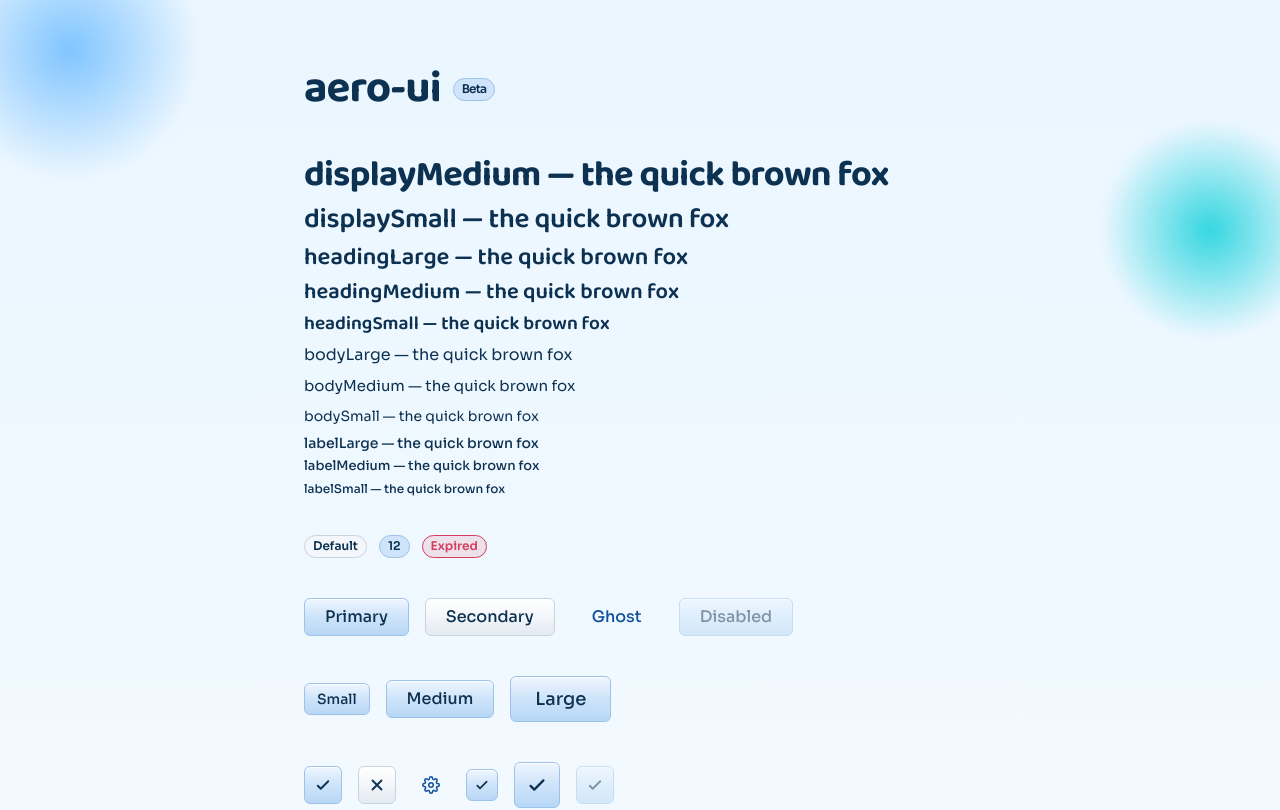
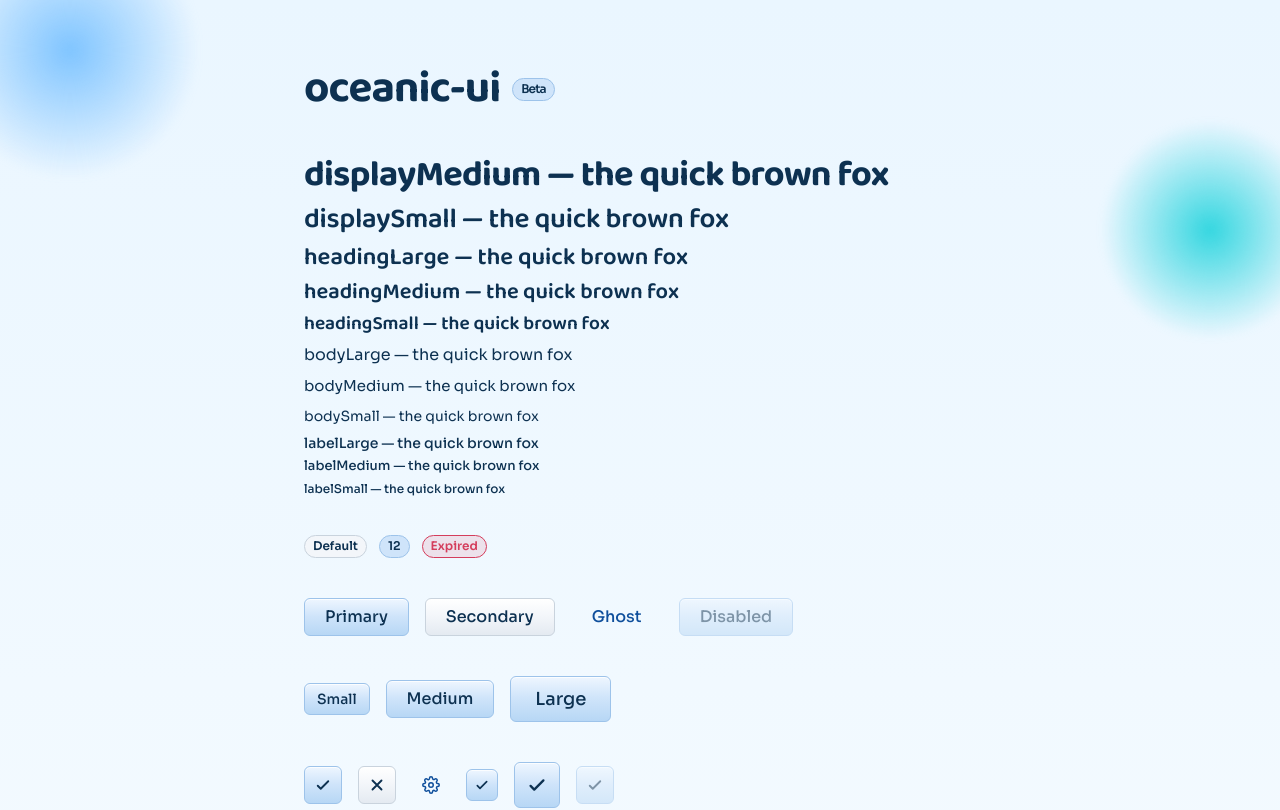
Before and after one commit to rjamador/oceanic-ui, a React (Vite) app: page / in a window 1280 px wide. Shown: the top 810 px of the page. Built offline with nearby package versions, Linux system fonts and the light colour scheme.

Commit message:
chore: rename package/repo from aero-ui to oceanic-ui

```diff
--- a/index.html
+++ b/index.html
@@ -12,7 +12,7 @@
   <link rel="stylesheet" href="/src/index.css" />
   <link rel="icon" type="image/svg+xml" href="/favicon.svg" />
   <meta name="viewport" content="width=device-width, initial-scale=1.0" />
-  <title>aero-ui</title>
+  <title>oceanic-ui</title>
 </head>
 
 <body>
--- a/package.json
+++ b/package.json
@@ -1,5 +1,5 @@
 {
-  "name": "aero-ui",
+  "name": "oceanic-ui",
   "private": true,
   "version": "0.0.0",
   "license": "MIT",
--- a/src/App.tsx
+++ b/src/App.tsx
@@ -97,7 +97,7 @@ function App() {
           variant="displayLarge"
           style={{ display: 'flex', alignItems: 'center', gap: 'var(--space-3)' }}
         >
-          aero-ui <Badge variant="accent">Beta</Badge>
+          oceanic-ui <Badge variant="accent">Beta</Badge>
         </Text>
 
         <section style={{ display: 'flex', flexDirection: 'column', gap: 'var(--space-2)' }}>
```
Also changed, not shown: 3 other files (tests, documents, lock files or other folders).
